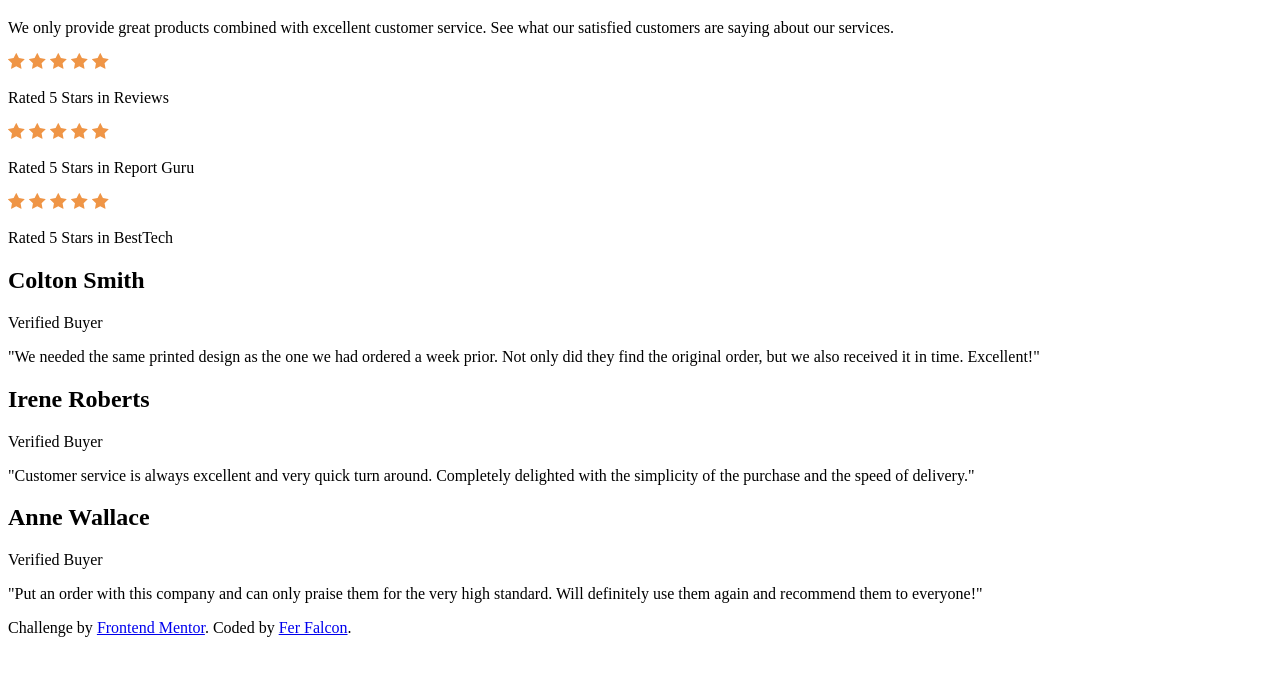
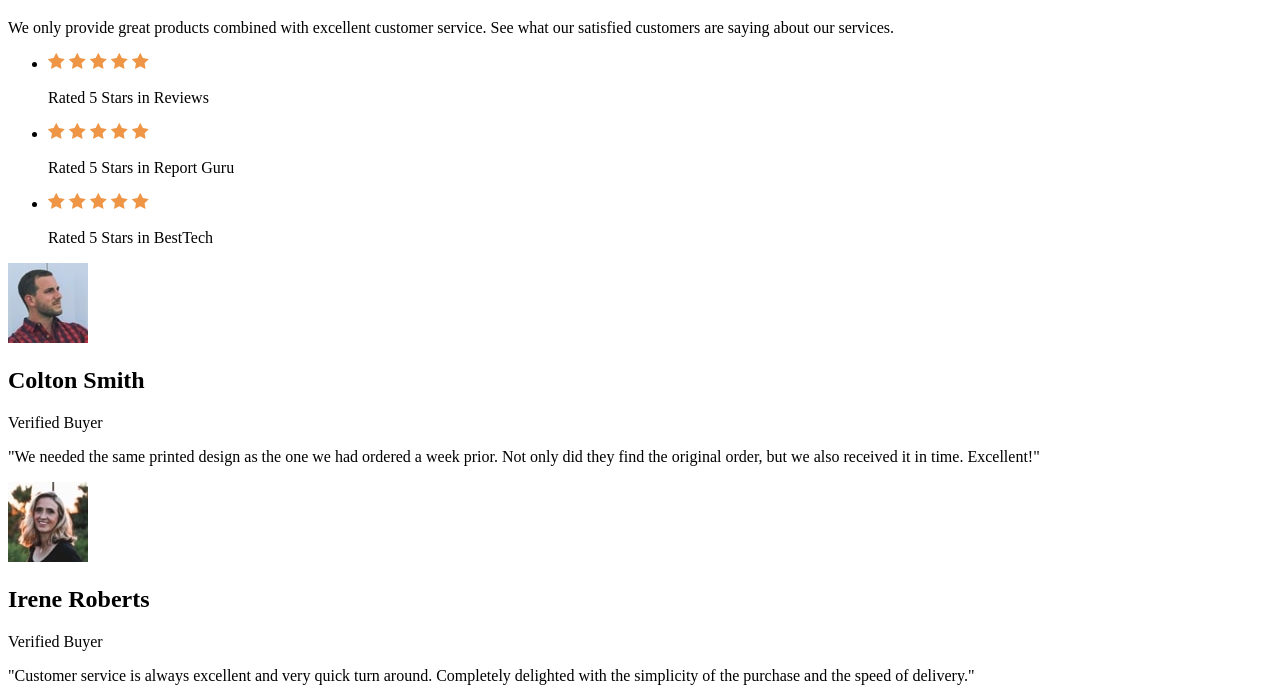
Before and after one commit to ferfalcon/social-proof-section, a plain HTML site: page index.html in a window 1280 px wide. Shown: the part 61-759 px from the top of the page. Drawn offline with Linux system fonts and the light colour scheme.

Commit message:
Markup update

```diff
--- a/index.html
+++ b/index.html
@@ -11,47 +11,46 @@
 	<main>
 		<h1>10,000+ of our users love our products.</h1>
 		<p>We only provide great products combined with excellent customer service. See what our satisfied customers are saying about our services.</p>
-		<div>
-			<div>
+		<ul>
+			<li>
 				<img src="./images/icon-star.svg" alt="Star">
 				<img src="./images/icon-star.svg" alt="Star">
 				<img src="./images/icon-star.svg" alt="Star">
 				<img src="./images/icon-star.svg" alt="Star">
 				<img src="./images/icon-star.svg" alt="Star">
-			</div>
-			<p>Rated 5 Stars in Reviews</p>
-		</div>
-		<div>
-			<div>
+				<p>Rated 5 Stars in Reviews</p>
+			</li>
+			<li>
 				<img src="./images/icon-star.svg" alt="Star">
 				<img src="./images/icon-star.svg" alt="Star">
 				<img src="./images/icon-star.svg" alt="Star">
 				<img src="./images/icon-star.svg" alt="Star">
 				<img src="./images/icon-star.svg" alt="Star">
-			</div>
-			<p>Rated 5 Stars in Report Guru</p>
-		</div>
-		<div>
-			<div>
+				<p>Rated 5 Stars in Report Guru</p>
+			</li>
+			<li>
 				<img src="./images/icon-star.svg" alt="Star">
 				<img src="./images/icon-star.svg" alt="Star">
 				<img src="./images/icon-star.svg" alt="Star">
 				<img src="./images/icon-star.svg" alt="Star">
 				<img src="./images/icon-star.svg" alt="Star">
-			</div>
-			<p>Rated 5 Stars in BestTech</p>
-		</div>
+				<p>Rated 5 Stars in BestTech</p>
+			</li>
+		</ul>
 		<article>
+			<img src="./images/image-colton.jpg" alt="Colton Smith">
 			<h2>Colton Smith</h2>
 			<p>Verified Buyer</p>
 			<p>"We needed the same printed design as the one we had ordered a week prior. Not only did they find the original order, but we also received it in time. Excellent!"</p>
 		</article>
 		<article>
+			<img src="./images/image-irene.jpg" alt="Irene Roberts">
 			<h2>Irene Roberts</h2>
 			<p>Verified Buyer</p>
 			<p>"Customer service is always excellent and very quick turn around. Completely delighted with the simplicity of the purchase and the speed of delivery."</p>
 		</article>
 		<article>
+			<img src="./images/image-anne.jpg" alt="Anne Wallace">
 			<h2>Anne Wallace</h2>
 			<p>Verified Buyer</p>
 			<p>"Put an order with this company and can only praise them for the very high standard. Will definitely use them again and recommend them to everyone!"</p>
```
